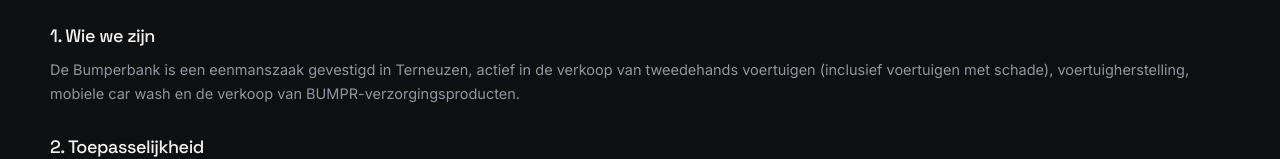
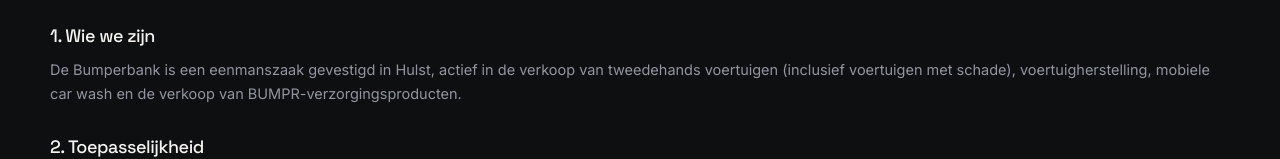
Before and after one commit to debumperbank/dbb, a Next.js app: page /voorwaarden in a window 1280 px wide. Shown: the part 323-482 px from the top of the page. Built offline with nearby package versions, Linux system fonts and the light colour scheme; no server answers.

Commit message:
changed the concepttekst in privacy en algemene voorwaarden v3

```diff
--- a/src/app/voorwaarden/page.tsx
+++ b/src/app/voorwaarden/page.tsx
@@ -14,7 +14,7 @@
           <section>
             <h2 className="text-lg text-paper mb-2">1. Wie we zijn</h2>
             <p>
-              De Bumperbank is een eenmanszaak gevestigd in Terneuzen, actief in de verkoop van
+              De Bumperbank is een eenmanszaak gevestigd in Hulst, actief in de verkoop van
               tweedehands voertuigen (inclusief voertuigen met schade), voertuigherstelling,
               mobiele car wash en de verkoop van BUMPR-verzorgingsproducten.
             </p>
```
